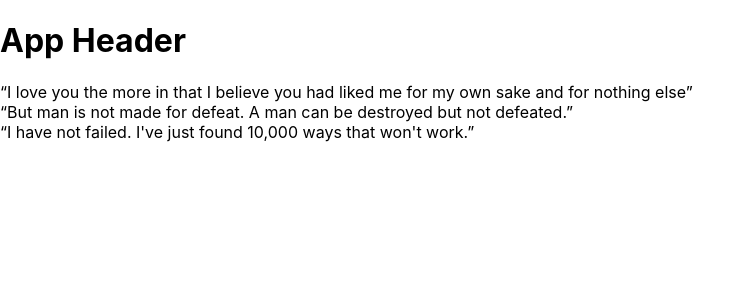
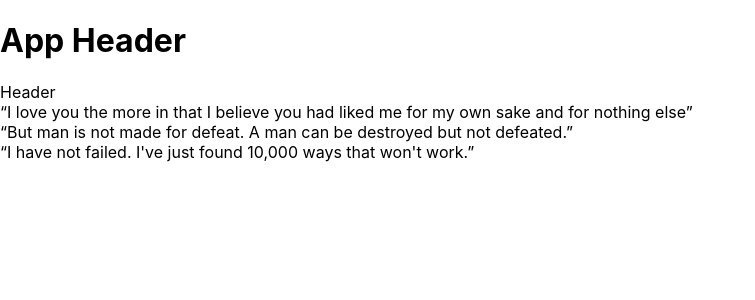
Before and after one commit to Amalprneopraxis/Megamenu, a React (Create React App) app: page / in a window 1280 px wide. Shown: the top 300 px of the page, without its empty margins (0-755 px from the left). Built offline with nearby package versions, Linux system fonts and the light colour scheme.

Commit message:
add slides

```diff
--- a/src/Megamenu.js
+++ b/src/Megamenu.js
@@ -4,6 +4,8 @@ const Megamenu = () => {
     return (
       <div className="slideshow-container">
         <div className="mySlides">
+
+            <div>Header</div>
           <q>I love you the more in that I believe you had liked me for my own sake and for nothing else</q>
         </div>
         <div className="mySlides">
```
Also changed, not shown: 1 other file (tests, documents, lock files or other folders).
